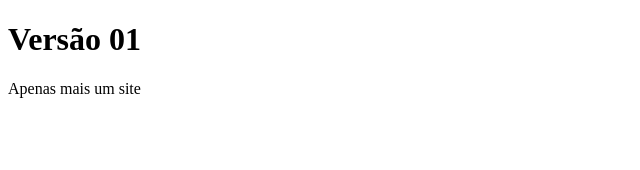
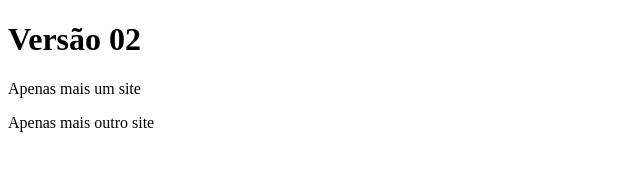
Before and after one commit to lazarofonseca/aula, a plain HTML site: page index.html in a window 1280 px wide. Shown: the whole page, without its empty margins (0-640 px from the left). Drawn offline with Linux system fonts and the light colour scheme.

Commit message:
index.html

```diff
--- a/index.html
+++ b/index.html
@@ -5,7 +5,8 @@
      <title>Document</title>
  </head>
  <body>
-	<h1>Versão 01</h1>
+	<h1>Versão 02</h1>
 	<p>Apenas mais um site</p>
+	<p>Apenas mais outro site</p>
  </body>
 </html>
```
